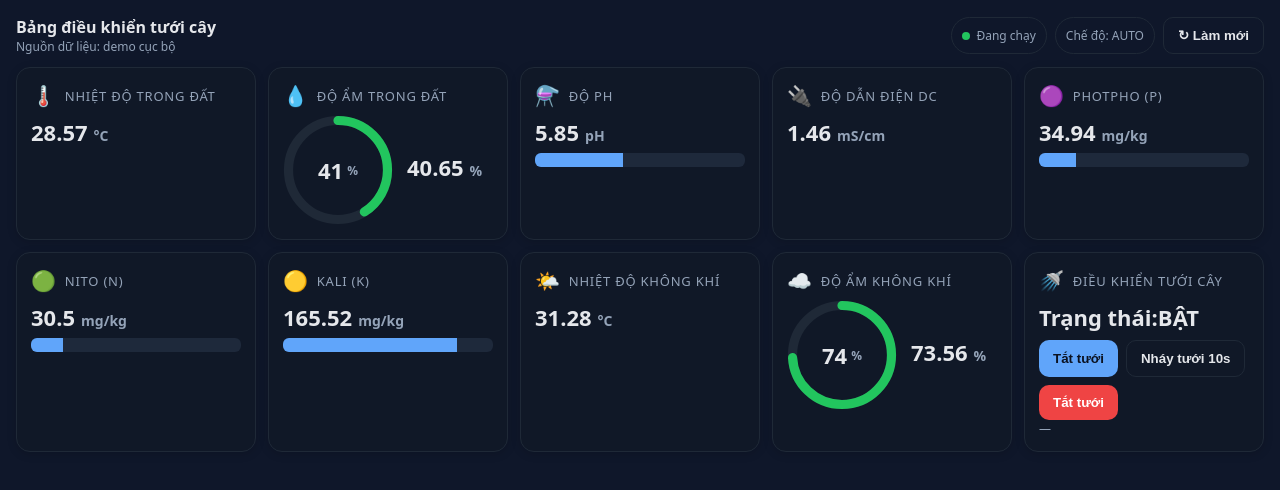
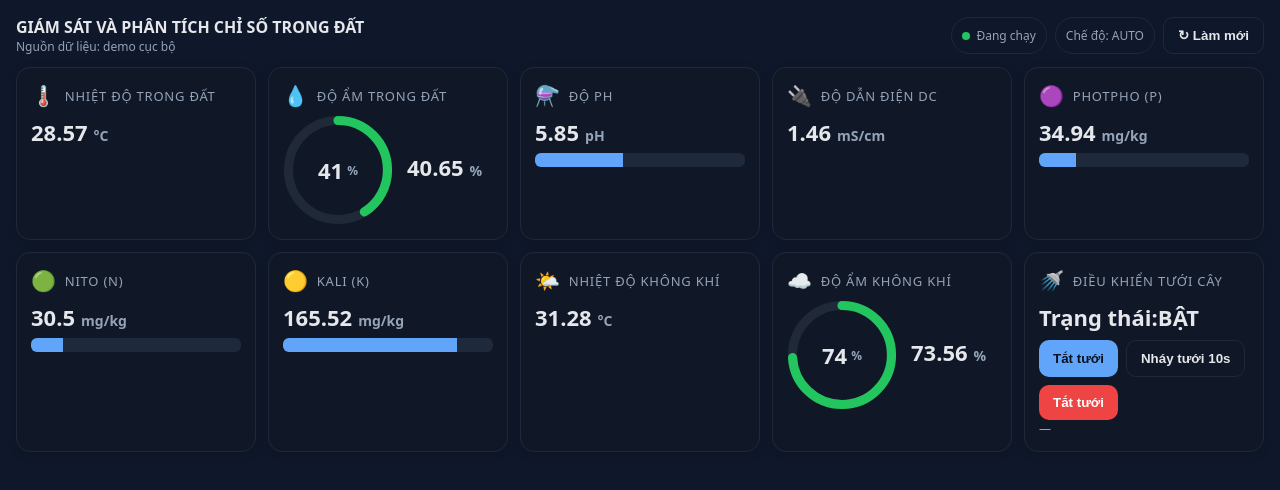
Before and after one commit to congson0204/iotnongnghiep, a plain HTML site: page index.html in a window 1280 px wide. Drawn offline with Linux system fonts and the light colour scheme.

Commit message:
Sửa code HTML

```diff
--- a/index.html
+++ b/index.html
@@ -67,7 +67,7 @@
 <body>
   <header>
     <div>
-      <div class="title">Bảng điều khiển tưới cây</div>
+      <div class="title">GIÁM SÁT VÀ PHÂN TÍCH CHỈ SỐ TRONG ĐẤT</div>
       <div class="sub" id="subtitle">Nguồn dữ liệu: demo cục bộ</div>
     </div>
     <div class="controls">
```
